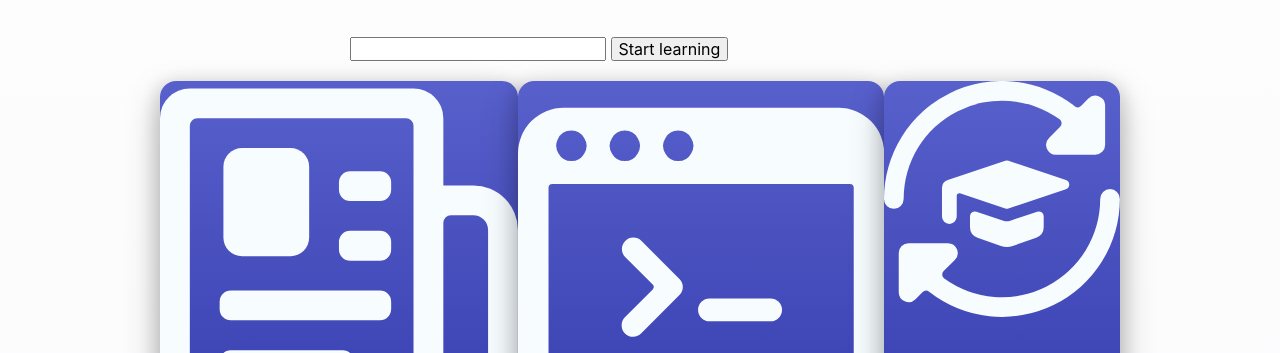
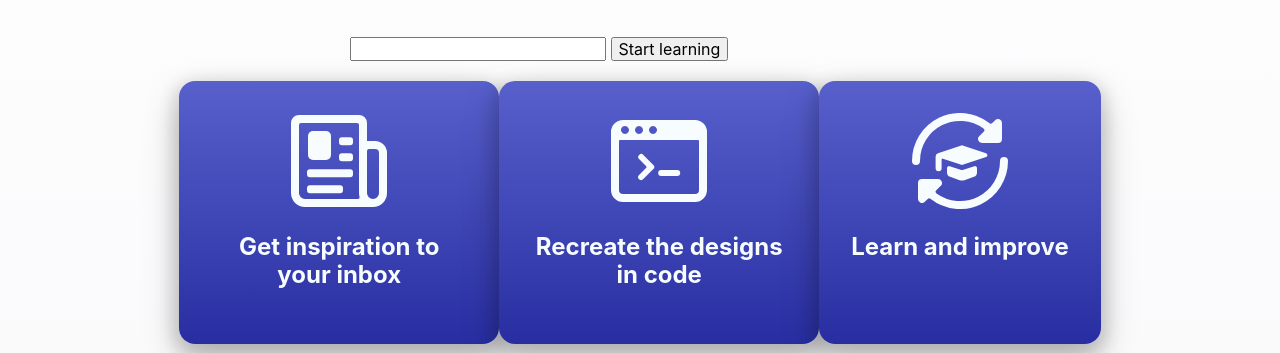
Before and after one commit to mulholio/copy-that-archive, a website: page index.html in a window 1280 px wide. Shown: the part 405-758 px from the top of the page. Drawn offline with nearby package versions, Linux system fonts and the light colour scheme.

Commit message:
little bit more progress (wip)

```diff
--- a/index.html
+++ b/index.html
@@ -31,15 +31,15 @@
     </div> <!--End hero-->
     <div class="how-it-works">
       <div class="how-it-works__box">
-        <svg xmlns="http://www.w3.org/2000/svg" viewBox="0 0 24 24"><title>newspaper-fold</title><rect x="4.252" y="4.5" width="5.75" height="7.25" rx="1.25" ry="1.25"/><path d="M24,10a3,3,0,0,0-3-3H19V2.5a2,2,0,0,0-2-2H2a2,2,0,0,0-2,2V20a3.5,3.5,0,0,0,3.5,3.5h17A3.5,3.5,0,0,0,24,20ZM3.5,21.5A1.5,1.5,0,0,1,2,20V3a.5.5,0,0,1,.5-.5h14A.5.5,0,0,1,17,3V20a3.494,3.494,0,0,0,.11.874.5.5,0,0,1-.484.625ZM22,20a1.5,1.5,0,1,1-3,0V9.5a.5.5,0,0,1,.5-.5H21a1,1,0,0,1,1,1Z"/><path d="M12.751,6.047h2a.75.75,0,0,1,.75.75v.5a.75.75,0,0,1-.75.75h-2A.749.749,0,0,1,12,7.3V6.8A.751.751,0,0,1,12.751,6.047Z"/><path d="M12.751,10.047h2a.75.75,0,0,1,.75.75v.5a.75.75,0,0,1-.75.75h-2A.75.75,0,0,1,12,11.3v-.5A.751.751,0,0,1,12.751,10.047Z"/><path d="M4.751,14.047h10a.75.75,0,0,1,.75.75v.5a.75.75,0,0,1-.75.75h-10A.75.75,0,0,1,4,15.3v-.5A.751.751,0,0,1,4.751,14.047Z"/><path d="M4.75,18.047h7.5a.75.75,0,0,1,.75.75v.5a.75.75,0,0,1-.75.75h-7.5A.749.749,0,0,1,4,19.3v-.5A.75.75,0,0,1,4.75,18.047Z"/></svg>
+        <svg xmlns="http://www.w3.org/2000/svg" viewbox="0 0 24 24"><title>newspaper-fold</title><rect x="4.252" y="4.5" width="5.75" height="7.25" rx="1.25" ry="1.25"/><path d="M24,10a3,3,0,0,0-3-3H19V2.5a2,2,0,0,0-2-2H2a2,2,0,0,0-2,2V20a3.5,3.5,0,0,0,3.5,3.5h17A3.5,3.5,0,0,0,24,20ZM3.5,21.5A1.5,1.5,0,0,1,2,20V3a.5.5,0,0,1,.5-.5h14A.5.5,0,0,1,17,3V20a3.494,3.494,0,0,0,.11.874.5.5,0,0,1-.484.625ZM22,20a1.5,1.5,0,1,1-3,0V9.5a.5.5,0,0,1,.5-.5H21a1,1,0,0,1,1,1Z"/><path d="M12.751,6.047h2a.75.75,0,0,1,.75.75v.5a.75.75,0,0,1-.75.75h-2A.749.749,0,0,1,12,7.3V6.8A.751.751,0,0,1,12.751,6.047Z"/><path d="M12.751,10.047h2a.75.75,0,0,1,.75.75v.5a.75.75,0,0,1-.75.75h-2A.75.75,0,0,1,12,11.3v-.5A.751.751,0,0,1,12.751,10.047Z"/><path d="M4.751,14.047h10a.75.75,0,0,1,.75.75v.5a.75.75,0,0,1-.75.75h-10A.75.75,0,0,1,4,15.3v-.5A.751.751,0,0,1,4.751,14.047Z"/><path d="M4.75,18.047h7.5a.75.75,0,0,1,.75.75v.5a.75.75,0,0,1-.75.75h-7.5A.749.749,0,0,1,4,19.3v-.5A.75.75,0,0,1,4.75,18.047Z"/></svg>
         <h3>Get inspiration to your inbox</h3>
       </div><!--End how-it-works__box-->
       <div class="how-it-works__box">
-        <svg xmlns="http://www.w3.org/2000/svg" viewBox="0 0 24 24"><title>programming-browser-1</title><path d="M7.019,15.47A.75.75,0,1,0,8.08,16.53l2.5-2.5a.749.749,0,0,0,0-1.06l-2.5-2.5a.75.75,0,0,0-1.061,1.06l1.793,1.793a.25.25,0,0,1,0,.354Z"/><path d="M12.55,15.75h4a.75.75,0,0,0,0-1.5h-4a.75.75,0,0,0,0,1.5Z"/><path d="M24,4.75a3,3,0,0,0-3-3H3a3,3,0,0,0-3,3v14.5a3,3,0,0,0,3,3H21a3,3,0,0,0,3-3Zm-14.346-1a.966.966,0,0,1,1.692,0,.969.969,0,0,1,.154.5.969.969,0,0,1-.154.5.966.966,0,0,1-1.692,0,.969.969,0,0,1-.154-.5A.969.969,0,0,1,9.654,3.75Zm-3.5,0a.966.966,0,0,1,1.692,0A.969.969,0,0,1,8,4.25a.969.969,0,0,1-.154.5.966.966,0,0,1-1.692,0A.969.969,0,0,1,6,4.25.969.969,0,0,1,6.154,3.75Zm-3.562.092A1,1,0,0,1,3.5,3.25a.985.985,0,0,1,.846.5.969.969,0,0,1,.154.5.969.969,0,0,1-.154.5.966.966,0,0,1-1.692,0,.969.969,0,0,1-.154-.5A.979.979,0,0,1,2.592,3.842ZM22,19.25a1,1,0,0,1-1,1H3a1,1,0,0,1-1-1V7a.25.25,0,0,1,.25-.25h19.5A.25.25,0,0,1,22,7Z"/></svg>
+        <svg xmlns="http://www.w3.org/2000/svg" viewbox="0 0 24 24"><title>programming-browser-1</title><path d="M7.019,15.47A.75.75,0,1,0,8.08,16.53l2.5-2.5a.749.749,0,0,0,0-1.06l-2.5-2.5a.75.75,0,0,0-1.061,1.06l1.793,1.793a.25.25,0,0,1,0,.354Z"/><path d="M12.55,15.75h4a.75.75,0,0,0,0-1.5h-4a.75.75,0,0,0,0,1.5Z"/><path d="M24,4.75a3,3,0,0,0-3-3H3a3,3,0,0,0-3,3v14.5a3,3,0,0,0,3,3H21a3,3,0,0,0,3-3Zm-14.346-1a.966.966,0,0,1,1.692,0,.969.969,0,0,1,.154.5.969.969,0,0,1-.154.5.966.966,0,0,1-1.692,0,.969.969,0,0,1-.154-.5A.969.969,0,0,1,9.654,3.75Zm-3.5,0a.966.966,0,0,1,1.692,0A.969.969,0,0,1,8,4.25a.969.969,0,0,1-.154.5.966.966,0,0,1-1.692,0A.969.969,0,0,1,6,4.25.969.969,0,0,1,6.154,3.75Zm-3.562.092A1,1,0,0,1,3.5,3.25a.985.985,0,0,1,.846.5.969.969,0,0,1,.154.5.969.969,0,0,1-.154.5.966.966,0,0,1-1.692,0,.969.969,0,0,1-.154-.5A.979.979,0,0,1,2.592,3.842ZM22,19.25a1,1,0,0,1-1,1H3a1,1,0,0,1-1-1V7a.25.25,0,0,1,.25-.25h19.5A.25.25,0,0,1,22,7Z"/></svg>
         <h3>Recreate the designs in code</h3>
       </div><!--End how-it-works__box-->
       <div class="how-it-works__box">
-        <svg xmlns="http://www.w3.org/2000/svg" viewBox="0 0 24 24"><title>e-learning-exchange</title><path d="M15.592,13.3l-2.736.911a1.152,1.152,0,0,1-.711,0L9.408,13.3a.491.491,0,0,0-.45.068.5.5,0,0,0-.208.406v1.091a1.154,1.154,0,0,0,.768,1.085l2.382.841a1.813,1.813,0,0,0,1.2,0l2.384-.842a1.152,1.152,0,0,0,.767-1.084V13.774a.5.5,0,0,0-.208-.406A.492.492,0,0,0,15.592,13.3Z"/><path d="M18.85,10.544a.5.5,0,0,0-.342-.474l-5.85-1.95a.5.5,0,0,0-.316,0l-5.85,1.95a.866.866,0,0,0-.592.821v2.9a.75.75,0,0,0,1.5,0V11.668a.251.251,0,0,1,.329-.238l4.613,1.538a.493.493,0,0,0,.316,0l5.85-1.95A.5.5,0,0,0,18.85,10.544Z"/><path d="M2,12A10,10,0,0,1,17.867,3.9a.5.5,0,0,1,.06.758L16.793,5.794A1,1,0,0,0,17.5,7.5h4a1,1,0,0,0,1-1v-4a1,1,0,0,0-1.707-.707l-.724.725a.5.5,0,0,1-.663.039A12,12,0,0,0,0,12a1,1,0,0,0,2,0Z"/><path d="M23,11a1,1,0,0,0-1,1A10,10,0,0,1,6.133,20.1a.5.5,0,0,1-.06-.758l1.134-1.135A1,1,0,0,0,6.5,16.5h-4a1,1,0,0,0-1,1v4a1,1,0,0,0,1.707.707l.725-.724a.5.5,0,0,1,.662-.039A12,12,0,0,0,24,12,1,1,0,0,0,23,11Z"/></svg>
+        <svg xmlns="http://www.w3.org/2000/svg" viewbox="0 0 24 24"><title>e-learning-exchange</title><path d="M15.592,13.3l-2.736.911a1.152,1.152,0,0,1-.711,0L9.408,13.3a.491.491,0,0,0-.45.068.5.5,0,0,0-.208.406v1.091a1.154,1.154,0,0,0,.768,1.085l2.382.841a1.813,1.813,0,0,0,1.2,0l2.384-.842a1.152,1.152,0,0,0,.767-1.084V13.774a.5.5,0,0,0-.208-.406A.492.492,0,0,0,15.592,13.3Z"/><path d="M18.85,10.544a.5.5,0,0,0-.342-.474l-5.85-1.95a.5.5,0,0,0-.316,0l-5.85,1.95a.866.866,0,0,0-.592.821v2.9a.75.75,0,0,0,1.5,0V11.668a.251.251,0,0,1,.329-.238l4.613,1.538a.493.493,0,0,0,.316,0l5.85-1.95A.5.5,0,0,0,18.85,10.544Z"/><path d="M2,12A10,10,0,0,1,17.867,3.9a.5.5,0,0,1,.06.758L16.793,5.794A1,1,0,0,0,17.5,7.5h4a1,1,0,0,0,1-1v-4a1,1,0,0,0-1.707-.707l-.724.725a.5.5,0,0,1-.663.039A12,12,0,0,0,0,12a1,1,0,0,0,2,0Z"/><path d="M23,11a1,1,0,0,0-1,1A10,10,0,0,1,6.133,20.1a.5.5,0,0,1-.06-.758l1.134-1.135A1,1,0,0,0,6.5,16.5h-4a1,1,0,0,0-1,1v4a1,1,0,0,0,1.707.707l.725-.724a.5.5,0,0,1,.662-.039A12,12,0,0,0,24,12,1,1,0,0,0,23,11Z"/></svg>
         <h3>Learn and improve</h3>
       </div><!--End how-it-works__box-->
     </div><!--End how-it-works-->
--- a/style.css
+++ b/style.css
@@ -40,7 +40,7 @@ h2 {
 }
 
 h3 {
-  font-size: 2.25rem;
+  font-size: 1.5rem;
 }
 
 h4 {
@@ -112,6 +112,7 @@ p .emphasis {
 .how-it-works {
   display: flex;
   max-width: 960px;
+  justify-content: space-between;
 }
 
 /* how-it-works__box */
@@ -120,6 +121,20 @@ p .emphasis {
   box-shadow: 0 5px 15px 6px rgba(0, 0, 0, 0.1), 0 15px 35px 0 rgba(0, 0, 0, 0.25);
   border-radius: 16px;
   color: var(--lightest-grey);
+  max-width: 256px;
+  max-height: 256px;
+  padding: 32px;
+  display: flex;
+  flex-direction: column;
+  align-items: center;
+  text-align: center;
+}
+
+.how-it-works__box > svg {
+  max-width: 96px;
+  max-height: 96px;
+  min-width: 48px;
+  min-height: 48px;
 }
 
 .how-it-works__box > svg * {
```
